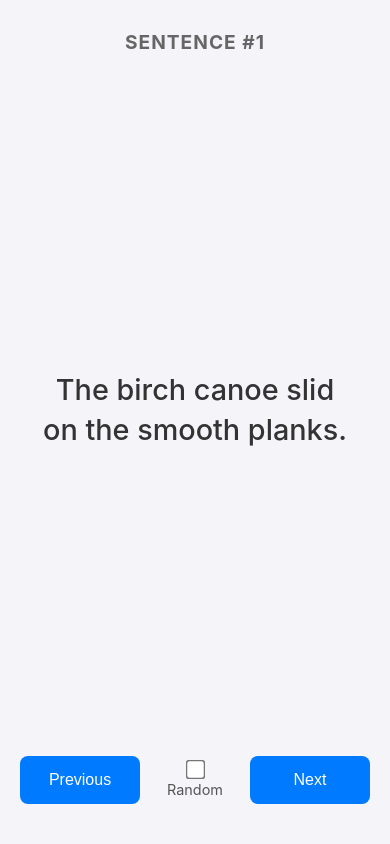
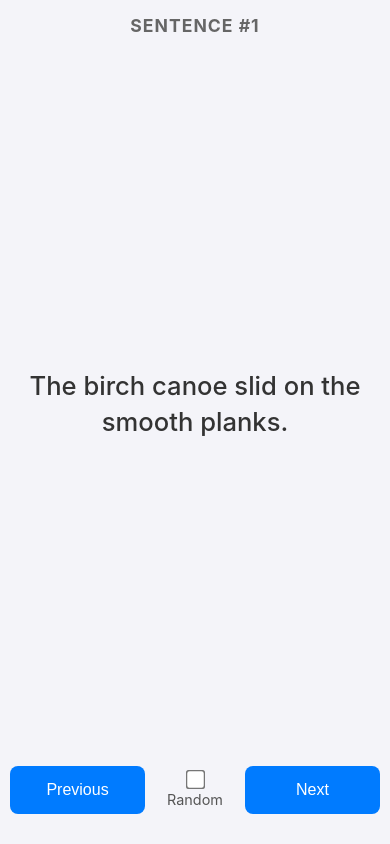
Before and after one commit to mourneris/harsen.github.io, a plain HTML site: page index.html in a window 390 px wide. Drawn offline with Linux system fonts and the light colour scheme.

Commit message:
Making the page visually "tighter" to help prevent scrolling for basic usability.

```diff
--- a/style.css
+++ b/style.css
@@ -20,15 +20,17 @@ body {
     height: 100%;
     max-width: 800px;
     margin: 0 auto;
-    padding: 20px;
+    /* TIGHTNESS CHANGE: Reduced vertical padding */
+    padding: 10px;
     width: 100%;
 }
 
 /* Header (Sentence Number) */
 .header {
     text-align: center;
-    padding: 10px;
-    font-size: 1.2rem;
+    /* TIGHTNESS CHANGE: Reduced padding and font size slightly */
+    padding: 5px;
+    font-size: 1.1rem;
     color: #666;
     font-weight: bold;
     text-transform: uppercase;
@@ -37,24 +39,36 @@ body {
 
 /* Main Content (The Sentence) */
 .content {
-    flex: 1; /* Takes up all available space */
+    flex: 1; /* Takes up all available space, important for vertical distribution */
     display: flex;
     justify-content: center;
     align-items: center;
-    padding: 20px;
+    /* TIGHTNESS CHANGE: Reduced vertical padding around sentence */
+    padding: 10px;
     text-align: center;
 }
 
 #sentence-text {
-    font-size: 2.5rem; /* Large text */
+    font-size: 2.5rem;
     line-height: 1.4;
     font-weight: 500;
 }
 
-/* Mobile Adjustment for text size */
+/* Mobile Adjustments for maximum tightness */
 @media (max-width: 600px) {
     #sentence-text {
-        font-size: 1.8rem;
+        /* TIGHTNESS CHANGE: Slightly smaller font for max screen space */
+        font-size: 1.6rem;
+    }
+
+    .nav-btn {
+        /* TIGHTNESS CHANGE: Reduced button height */
+        padding: 12px 20px;
+    }
+
+    .controls {
+        /* TIGHTNESS CHANGE: Reduced bottom space */
+        padding-bottom: 5px;
     }
 }
 
@@ -63,8 +77,9 @@ body {
     display: flex;
     justify-content: space-between;
     align-items: center;
+    /* TIGHTNESS CHANGE: Applied padding adjustment via media query */
     padding-bottom: 20px;
-    gap: 15px;
+    gap: 10px; /* Reduced gap between elements */
 }
 
 /* Buttons */
@@ -76,9 +91,9 @@ body {
     font-size: 1rem;
     border-radius: 8px;
     cursor: pointer;
-    touch-action: manipulation; /* Optimize for touch */
+    touch-action: manipulation;
     transition: background-color 0.2s;
-    flex: 1; /* Buttons grow to fill space */
+    flex: 1;
 }
 
 .nav-btn:active {
@@ -93,7 +108,7 @@ body {
     align-items: center;
     font-size: 0.9rem;
     color: #555;
-    width: 80px; /* Fixed width to prevent layout shift */
+    width: 80px;
 }
 
 input[type="checkbox"] {
```
